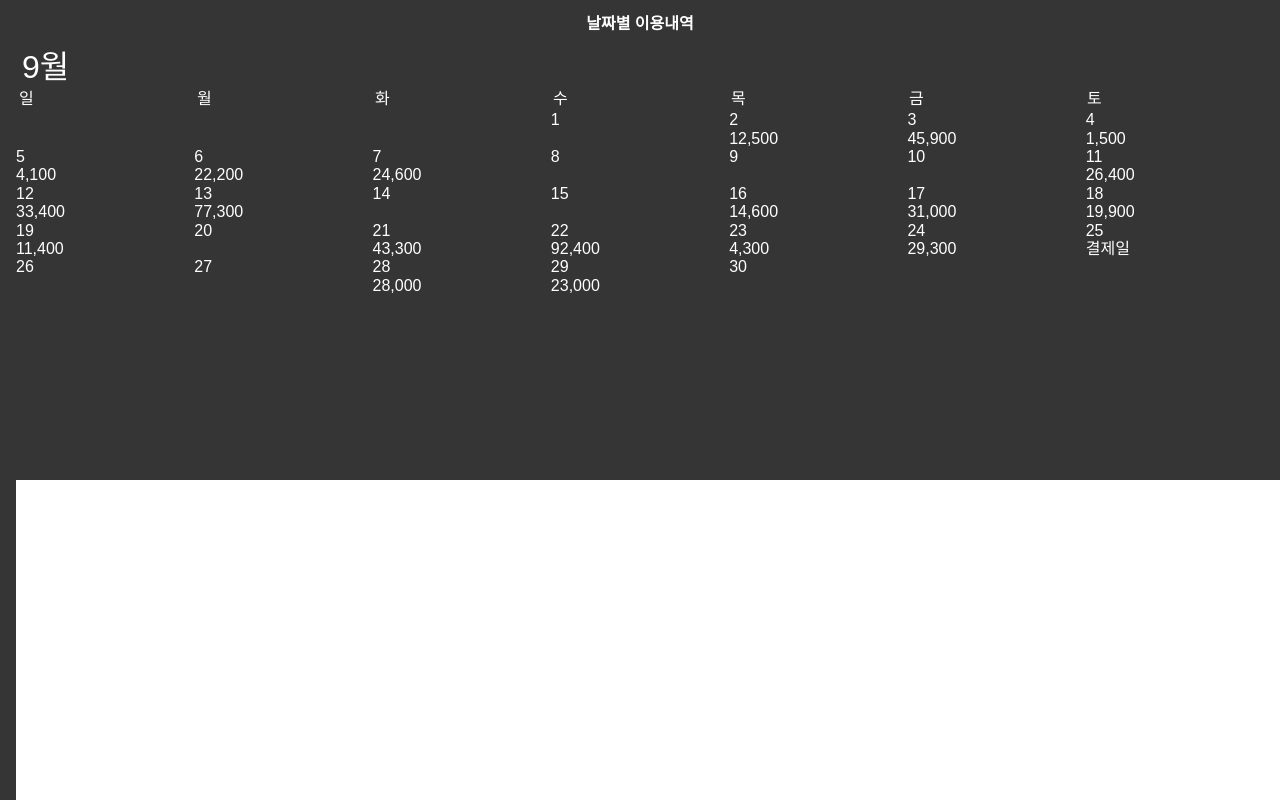
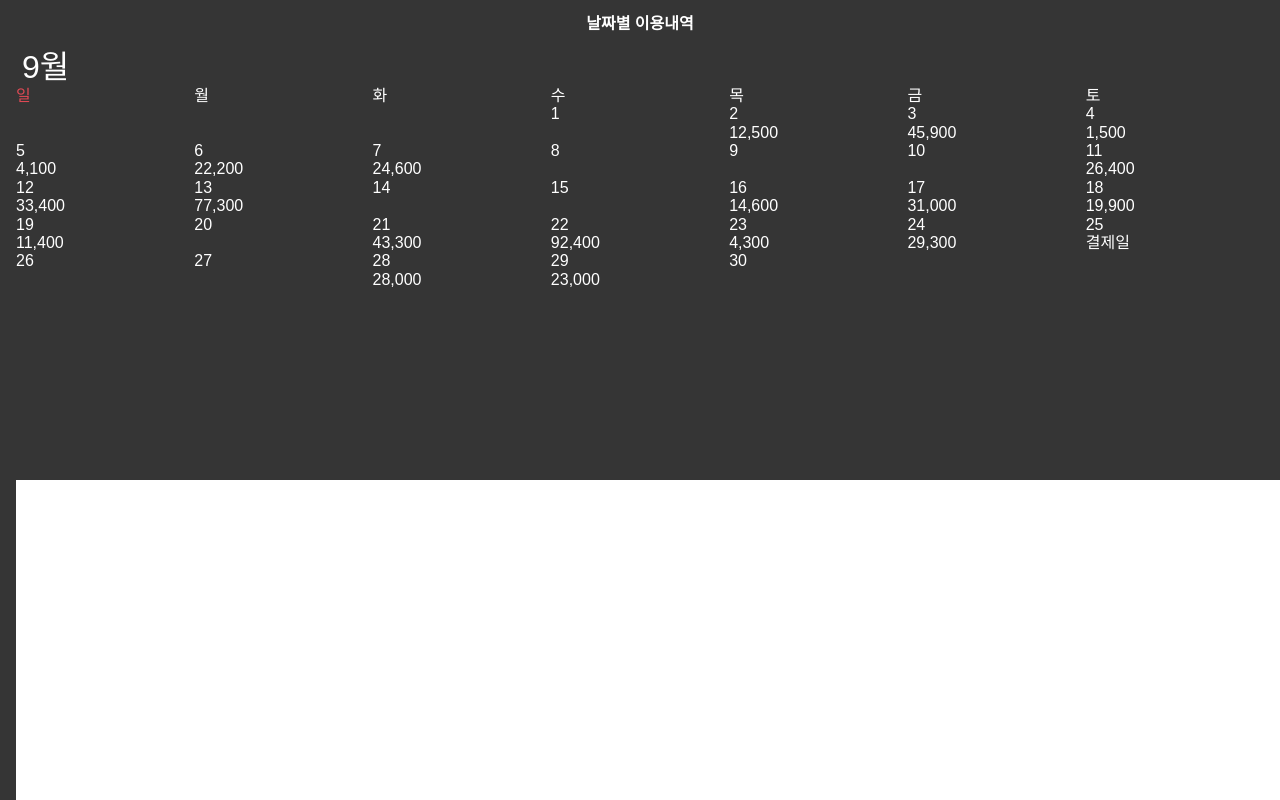
Before and after one commit to IsaacYouKorea/hyundaicard, a React (Create React App) app: page / in a window 1280 px wide. Built offline with nearby package versions, Linux system fonts and the light colour scheme.

Commit message:
style: 달력 요일 스타일 적용

```diff
--- a/src/components/calendar/calendar-header.tsx
+++ b/src/components/calendar/calendar-header.tsx
@@ -1,13 +1,23 @@
+import styled from "styled-components";
+
 const dayNames = ['일', '월', '화', '수', '목', '금', '토'];
 
+const StyledCalendarHeader = styled.div`
+  display: flex;
+  width: 100%;
+`
+
+const StyledItem = styled.div<{weekend?: boolean}>`
+  flex: 1;
+  color: ${({weekend, theme}) => weekend ? theme.colors.red : theme.colors.white};
+  weight: ${({theme}) => theme.fonts.weight.bold};
+`
+
 function CalendarHeader() {
-  return <table style={{ width: '100%' }}>
-    <thead>
-      <tr className="day-names">
-        {dayNames.map((dayName, index) => <td key={index} className={index === 0 ? 'color-red' : 'color-grey'}>{dayName}</td>)}
-      </tr>
-    </thead>
-  </table>
+  return <StyledCalendarHeader className="day-names">
+    {dayNames.map((dayName, index) =>
+      <StyledItem key={index} weekend={index === 0}>{dayName}</StyledItem>)}
+  </StyledCalendarHeader>;
 }
 
 export default CalendarHeader;
```
